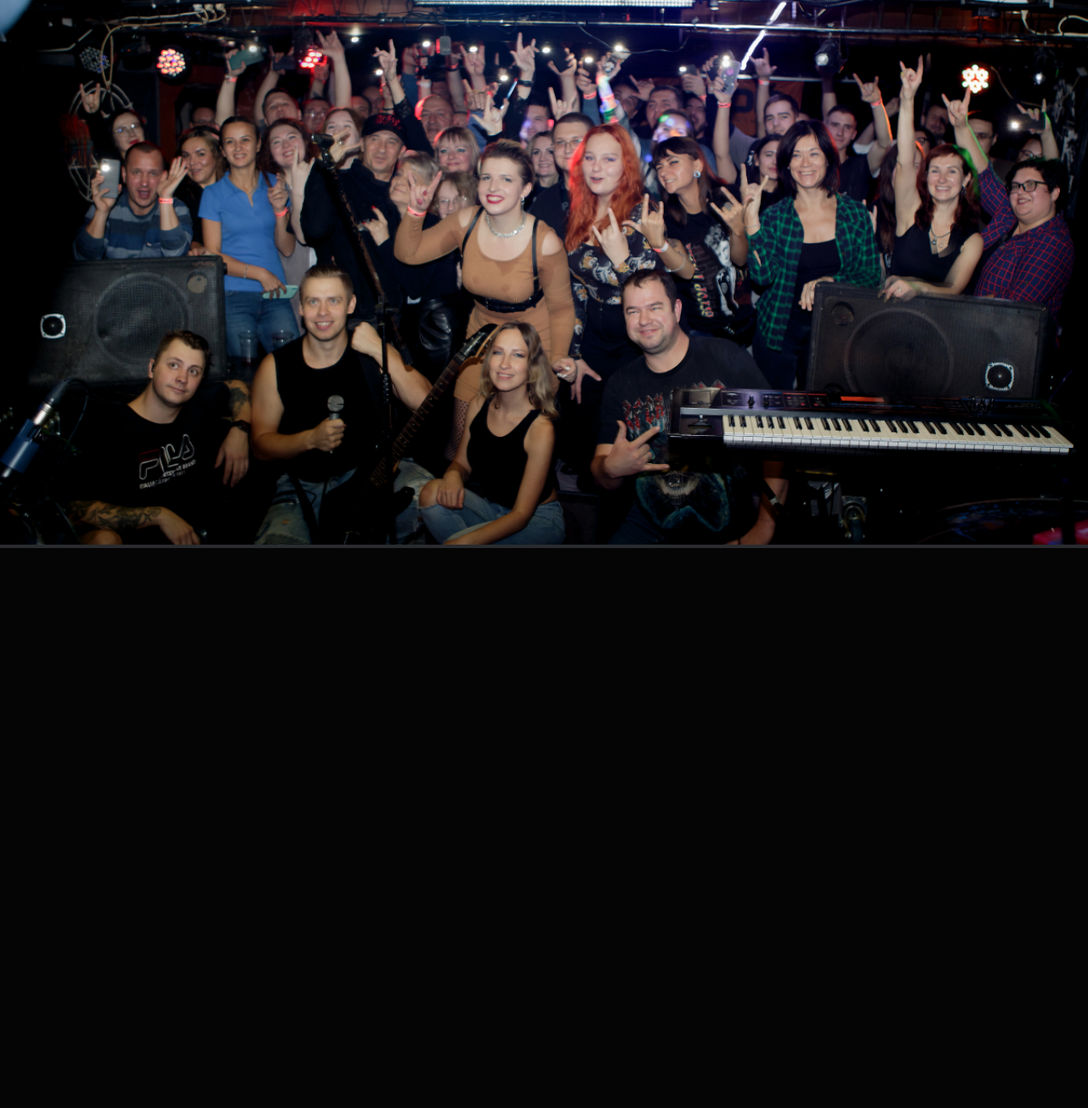
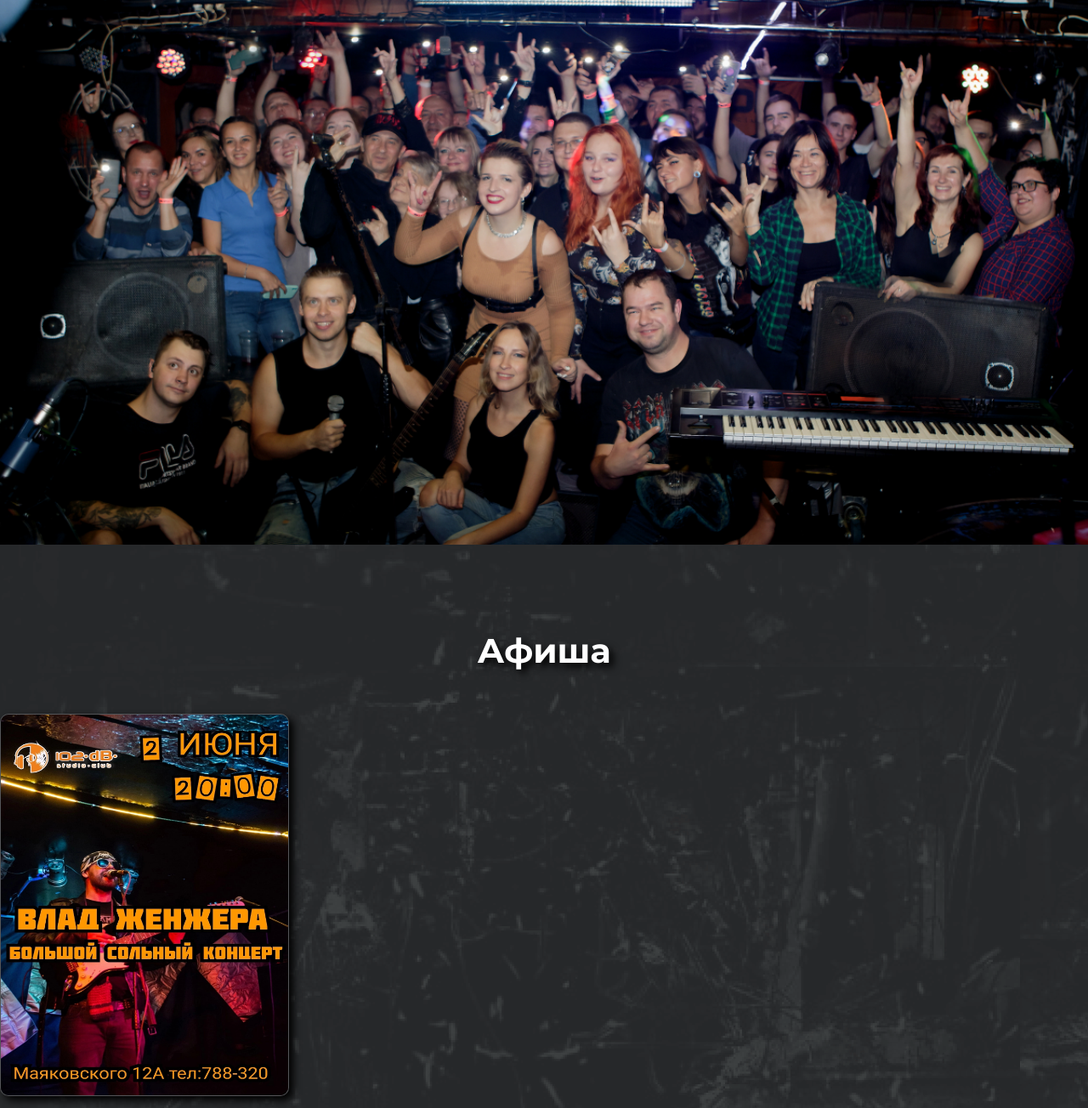
Before and after one commit to AndreyTsibin/bar102, a PHP site: page / in a window 1280 px wide. Shown: the part 642-1946 px from the top of the page at 85% size. Before the commit the page ends 1287 px from the top, so only its background shows below. Run offline with PHP 8.4, Linux system fonts and the light colour scheme.

Commit message:
Добавил скрипт для карточек афиш

```diff
--- a/index.html
+++ b/index.html
@@ -139,9 +139,49 @@
     </div>
   </header>
 
+  <!-- Фото -->
   <section class="main">
     <img src="assets/images/photo-section.jpg" alt="фото бара 102" class="main__photo">
   </section>
+
+  <!-- Афиша -->
+  <section class="afisha">
+    <h2 class="afisha__title">Афиша</h2>
+
+    <!-- Карточки анонсов -->
+    <div class="afisha__card wrapper">
+
+      <div class="image-container">
+        <img src="assets/images/DhPjYCnFnoc.jpg" alt="концерт в 102 сургут" class="afisha__card-img">
+      </div>
+    </div>
+  </section>
+  <!-- Скрипт открывает карточку афиши на весь экран -->
+  <script>
+    const clickableImage = document.querySelector('.afisha__card-img');
+    const imageContainer = document.querySelector('.image-container');
+
+    clickableImage.addEventListener('click', () => {
+      const fullscreenImage = document.createElement('img');
+      fullscreenImage.src = clickableImage.src;
+      fullscreenImage.alt = clickableImage.alt;
+      fullscreenImage.classList.add('fullscreen-image');
+
+      fullscreenImage.addEventListener('click', () => {
+        fullscreenImage.classList.remove('open');
+        setTimeout(() => {
+          imageContainer.removeChild(fullscreenImage);
+        }, 300);
+      });
+
+      setTimeout(() => {
+        fullscreenImage.classList.add('open');
+      }, 0);
+
+      imageContainer.appendChild(fullscreenImage);
+    });
+
+  </script>
 </body>
 
 </html>
--- a/style.css
+++ b/style.css
@@ -203,10 +203,63 @@
 }
 .main {
   background-color: #292b2e;
+  height: 100%;
+  width: 100%;
 }
 .main__photo {
   width: 100%;
   height: 100%;
   object-fit: cover;
   object-position: center;
+  display: flex;
+  justify-content: center;
+  align-items: center;
 }
+.afisha {
+  background-color: #292b2e;
+  height: 100%;
+  width: 100%;
+  padding-top: 100px;
+  padding-bottom: 10px;
+  background-image: url(assets/images/sectionbg.png);
+}
+.afisha__title {
+  font-family: 'Montserrat';
+  font-style: normal;
+  font-weight: 700;
+  font-size: 40px;
+  line-height: 49px;
+  color: #ffffff;
+  text-shadow: 5px 5px 10px #000000;
+  text-align: center;
+  margin-bottom: 50px;
+}
+.image-container {
+  position: relative;
+}
+.afisha__card-img {
+  background-color: #292b2e;
+  border: 1px solid rgba(255, 255, 255, 0.2);
+  box-shadow: 5px 5px 10px #000000;
+  border-radius: 10px;
+  width: 340px;
+  height: 450px;
+  transition: all 0.3s ease;
+  cursor: pointer;
+  transition: transform 0.3s ease-in-out;
+}
+.fullscreen-image {
+  position: fixed;
+  top: 0;
+  left: 0;
+  width: 100%;
+  height: 100%;
+  object-fit: contain;
+  background: rgba(0, 0, 0, 0.8);
+  z-index: 9999;
+  transition: opacity 0.3s ease-in-out;
+  opacity: 0;
+}
+.fullscreen-image.open {
+  opacity: 1;
+}
```
Also changed, not shown: assets/images/DhPjYCnFnoc.jpg (added).
